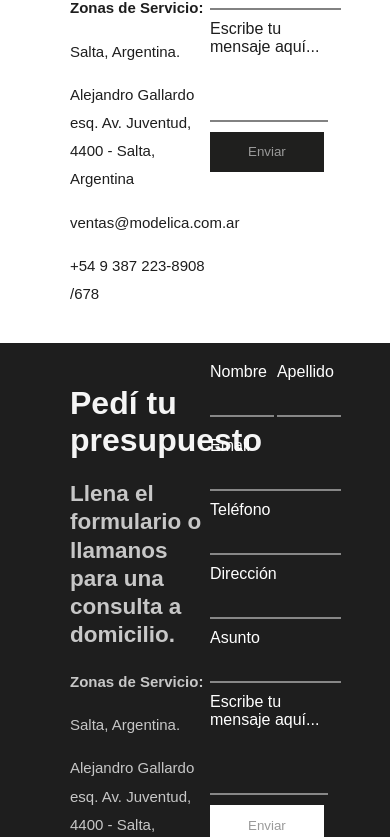
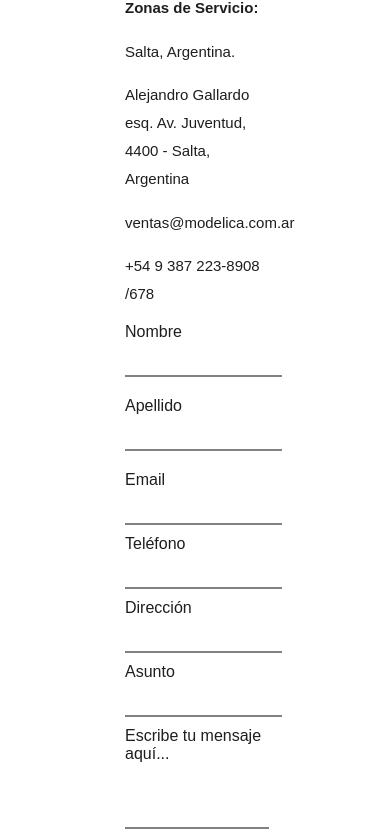
Before and after one commit to Codef1ca/modelica, a React (Create React App) app: page / in a window 390 px wide. Shown: the part 4994-5831 px from the top of the page. Built offline with nearby package versions, Linux system fonts and the light colour scheme.

Commit message:
Hice media queries y termine de acomodar estilos del form blanco.

```diff
--- a/src/App.css
+++ b/src/App.css
@@ -1096,7 +1096,7 @@ form button {
 
 .formButtonSubmit_negro {
   background-color: white;
-  color: #9a9a9a;
+  color: #4f4f4f;
   width: 100%;
   height: 40px;
   text-align: center;
@@ -1105,20 +1105,12 @@ form button {
 
 /* Cierra Form Contacto Negro */
 
-/* Form Contacto Blanco  acá lo que tengo que hacer es acomodar los estilos del html para que cuando le pase blanco tome estos. Edité h1Form cuerpoForm inputForm formTextArea y formButtonSubmit  */
-/* lo que pasa acá es que estoy pisando los del form negro con los del blanco. editando el html para que tome los que cambie solo cuando le diga tienen que andar los dos */
-/* h1Form_blanco */
-  /* cuerpoForm_blanco */
-  /* inputForm_blanco */
-  /* formTextArea_blanco */
-  /* y */
-  /* formButtonSubmit_blanco */
+/* /* Form Contacto Blanco   */
 
   .containerContactForm_blanco {
   background-color: white;
   color: #1e1e1e;
   padding: 20px;
-  /* font-family: "ExtraLight", sans-serif; */
 }
 
 .h1Form_blanco {
@@ -1137,7 +1129,7 @@ form button {
 
 .formButtonSubmit_blanco {
   background-color: #1f1f1e;
-  color: #9a9a9a;
+  color: #dbdbdb;
   width: 100%;
   height: 40px;
   text-align: center;
@@ -1168,8 +1160,6 @@ form button {
   padding-bottom: 5px;
 }
 
-
-/*  */
 form button {
   background-color: blue;
   color: white;
@@ -1178,12 +1168,11 @@ form button {
   cursor: pointer;
 }
 
-
-.inputForm:hover {
-  border-bottom: 2px solid white;
+.inputForm_blanco:hover {
+  border-bottom: 2px solid black;
 }
 
-.inputForm:focus {
+.inputForm_blanco:focus {
   border-bottom: 2px solid #ff4040;
 }
 
@@ -1192,15 +1181,51 @@ form button {
 }
 
 
-.formTextArea:hover {
-  border-bottom: 2px solid white; /* Línea inferior blanca al pasar el mouse */
+.formTextArea_blanco:hover {
+  border-bottom: 2px solid black; /* Línea inferior blanca al pasar el mouse */
 }
 
-.formTextArea:focus {
+.formTextArea_blanco:focus {
   border-bottom: 2px solid #ff4040; /* Línea inferior roja al enfocar */
 }
 
 
 /* Cierra Form Contacto Blanco */
 
+/* Inicia Media queries */
+@media (max-width: 550px) {
+  .contentContactForm {
+    flex-direction: column;
+    align-items: center;
+  }
+
+  .left-content {
+    order: 0;
+    padding-left: 0;
+  }
+
+  .right-content {
+    order: 1;
+    padding-right: 0;
+  }
+
+  .form-row {
+    flex-direction: column;
+  }
+
+  .form-group {
+    width: 100%;
+  }
+
+  form label,
+  form input,
+  form textarea {
+    width: 100%;
+  }
+
+  form button {
+    width: auto;
+  }
+}
+/* Terminan media queries nacho  */
 /* Cierre Componentes Nacho */
```
